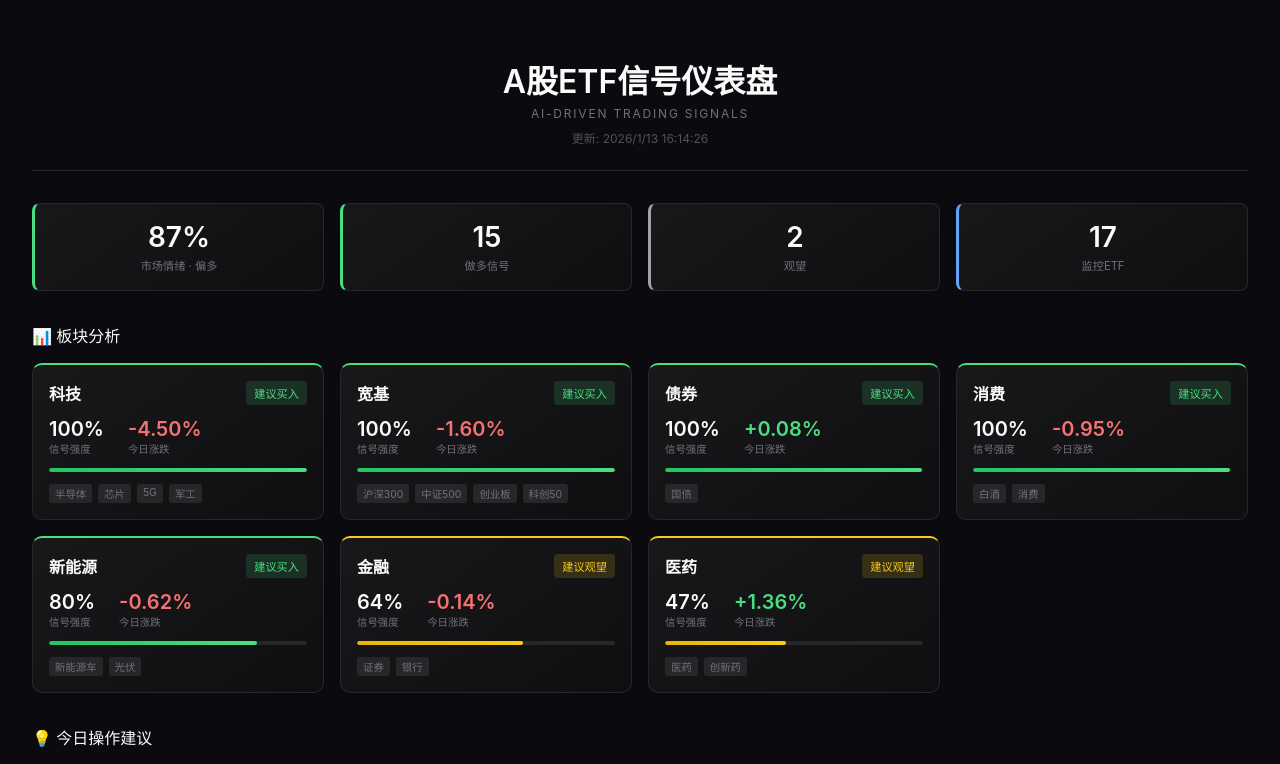
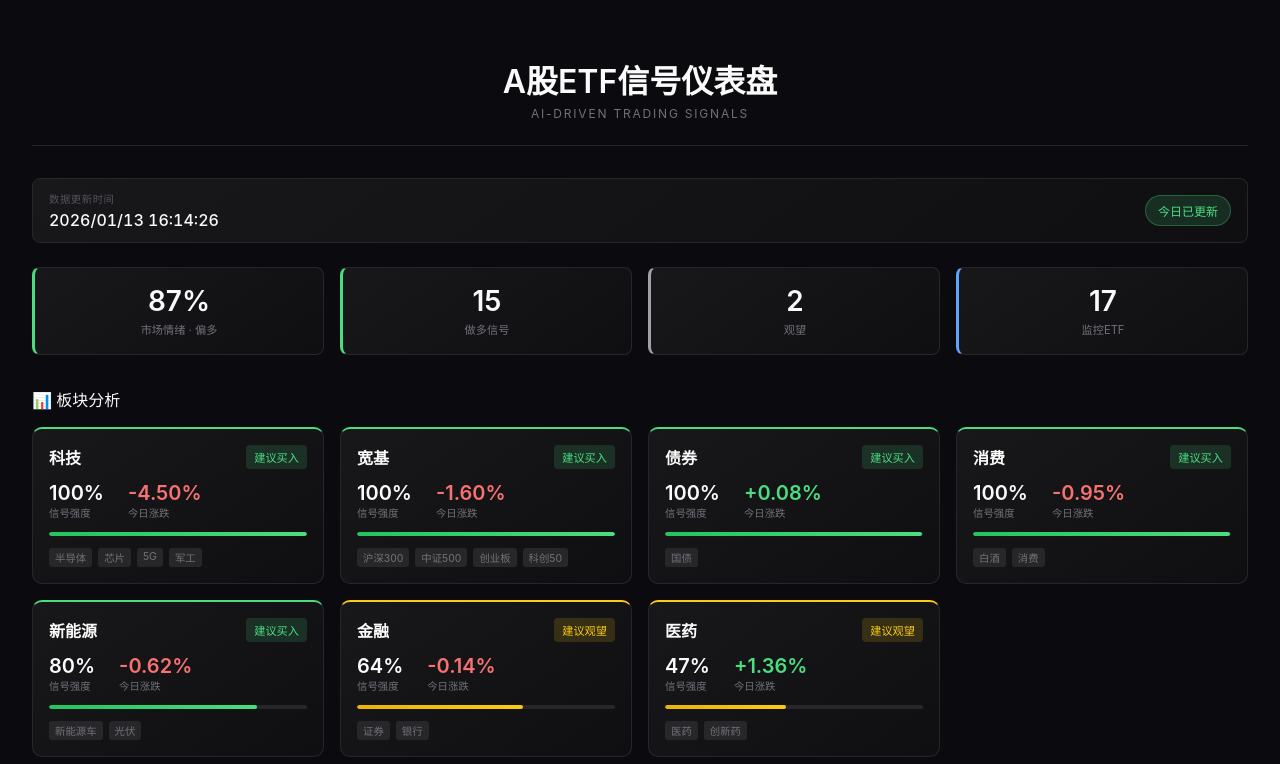
Before and after one commit to ShenzheZhu/China-A-shares-Trending-Dashboard, a Next.js app in the folder web/: page / in a window 1280 px wide. Shown: the top 764 px of the page. Built offline with nearby package versions, Linux system fonts and the light colour scheme.

Commit message:
Add prominent update time status bar

```diff
--- a/web/app/globals.css
+++ b/web/app/globals.css
@@ -37,10 +37,72 @@ body {
   letter-spacing: 0.15em;
 }
 
-.update-time {
+/* 更新时间状态栏 */
+.update-bar {
+  display: flex;
+  justify-content: space-between;
+  align-items: center;
+  background: linear-gradient(145deg, #18181b 0%, #0f0f12 100%);
+  border: 1px solid #27272a;
+  border-radius: 8px;
+  padding: 0.75rem 1rem;
+  margin-bottom: 1.5rem;
+}
+
+.update-info {
+  display: flex;
+  flex-direction: column;
+  gap: 0.25rem;
+}
+
+.update-label {
+  font-size: 0.65rem;
   color: #52525b;
+  text-transform: uppercase;
+  letter-spacing: 0.05em;
+}
+
+.update-datetime {
+  font-size: 1rem;
+  font-weight: 500;
+  color: #fafafa;
+  font-variant-numeric: tabular-nums;
+}
+
+.update-status {
+  display: flex;
+  align-items: center;
+}
+
+.update-status span {
+  padding: 0.375rem 0.75rem;
+  border-radius: 20px;
   font-size: 0.75rem;
-  margin-top: 0.5rem;
+  font-weight: 500;
+}
+
+.status-fresh {
+  background: rgba(74, 222, 128, 0.15);
+  color: #4ade80;
+  border: 1px solid rgba(74, 222, 128, 0.3);
+}
+
+.status-recent {
+  background: rgba(250, 204, 21, 0.15);
+  color: #facc15;
+  border: 1px solid rgba(250, 204, 21, 0.3);
+}
+
+.status-stale {
+  background: rgba(248, 113, 113, 0.15);
+  color: #f87171;
+  border: 1px solid rgba(248, 113, 113, 0.3);
+}
+
+.status-unknown {
+  background: rgba(161, 161, 170, 0.15);
+  color: #a1a1aa;
+  border: 1px solid rgba(161, 161, 170, 0.3);
 }
 
 /* 市场概览 */
--- a/web/app/page.js
+++ b/web/app/page.js
@@ -79,10 +79,41 @@ export default function Home() {
       <header className="header">
         <h1>A股ETF信号仪表盘</h1>
         <p className="subtitle">AI-DRIVEN TRADING SIGNALS</p>
-        <p className="update-time">
-          更新: {signals?.updateTime ? new Date(signals.updateTime).toLocaleString('zh-CN') : '-'}
-        </p>
       </header>
+
+      {/* 更新时间状态栏 */}
+      <div className="update-bar">
+        <div className="update-info">
+          <span className="update-label">数据更新时间</span>
+          <span className="update-datetime">
+            {signals?.updateTime ? new Date(signals.updateTime).toLocaleString('zh-CN', {
+              year: 'numeric',
+              month: '2-digit',
+              day: '2-digit',
+              hour: '2-digit',
+              minute: '2-digit',
+              second: '2-digit'
+            }) : '-'}
+          </span>
+        </div>
+        <div className="update-status">
+          {(() => {
+            if (!signals?.updateTime) return <span className="status-unknown">未知</span>
+            const updateDate = new Date(signals.updateTime)
+            const now = new Date()
+            const diffHours = (now - updateDate) / (1000 * 60 * 60)
+            const isToday = updateDate.toDateString() === now.toDateString()
+
+            if (isToday && diffHours < 12) {
+              return <span className="status-fresh">今日已更新</span>
+            } else if (diffHours < 24) {
+              return <span className="status-recent">24小时内</span>
+            } else {
+              return <span className="status-stale">数据较旧 ({Math.floor(diffHours / 24)}天前)</span>
+            }
+          })()}
+        </div>
+      </div>
 
       {/* 市场概览 */}
       <div className="overview">
```
Also changed, not shown: 4 other files (tests, documents, lock files or other folders).
